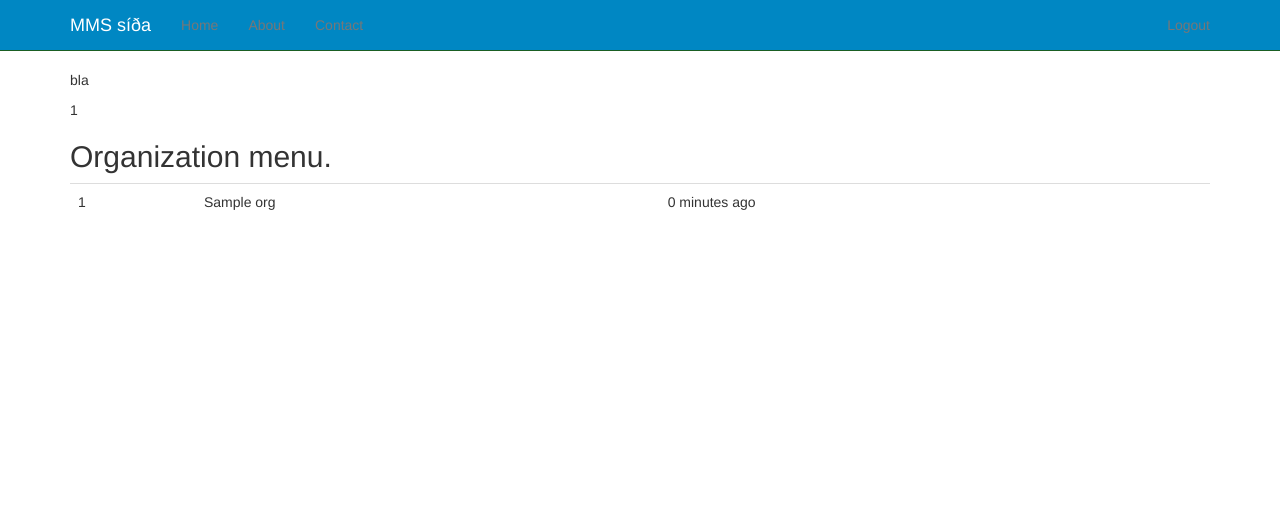
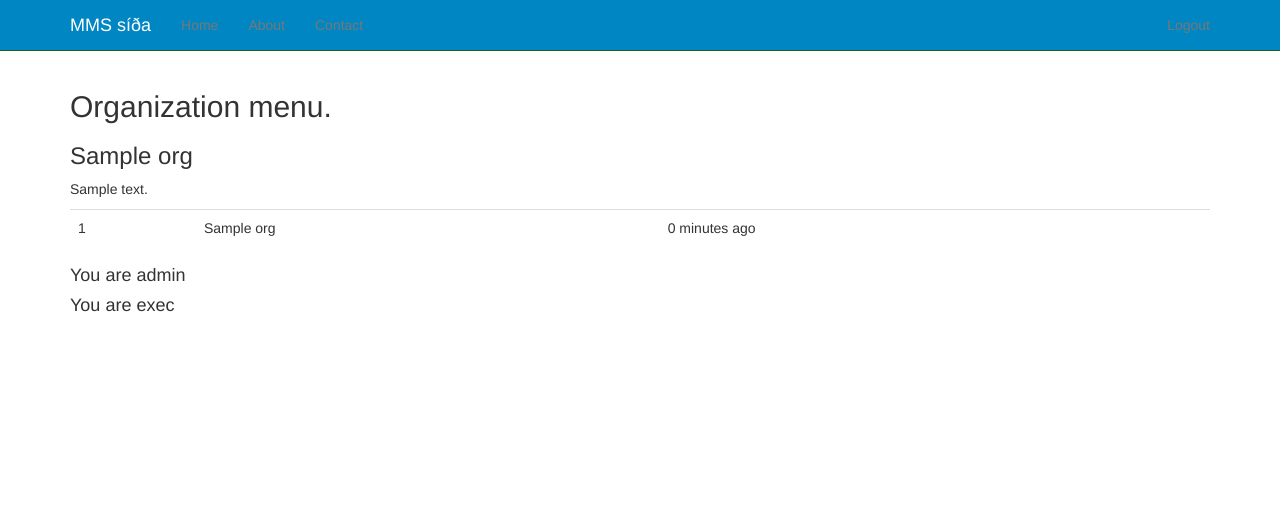
Before and after one commit to Bergurth/mms_django_grunnsida, a Django app: page /org/1/ in a window 1280 px wide. Shown: the top 511 px of the page. Run offline with Django 3.2, Linux system fonts and the light colour scheme; a user stored in the database is signed in; tables that the repository leaves empty hold one stand-in row (values such as "Sample post"); some libraries are stand-ins or nearby versions.

Commit message:
days changes on  org_view and views, .. some cleaning and development

```diff
--- a/src/newsletter/views.py
+++ b/src/newsletter/views.py
@@ -89,15 +89,6 @@
 
 def userDash(request):
 	if request.user.is_authenticated():
-		#print(SignUp.objects.all())
-		# i = 1
-		# for instance in SignUp.objects.all():
-		# 	print(i)
-		# 	print(instance.full_name)
-		# 	i += 1
-
-
-		#org_qs = Org.objects.filter(members=request.user.id)
 
 		org_qs = Org.objects.filter(members=request.user.id).order_by('name')
 
@@ -107,43 +98,54 @@
 			"user_id": str(request.user.id),
 			"orgs": org_qs,
 		}
-		"""
-			context = {
-				"queryset": queryset
-			}
 
-		return render(request, "home.html", context)
-		"""
 		return render(request, "user_dash.html", context)
+	else:
+		return redirect(settings.LOGIN_REDIRECT_URL)
 
 
 
 # information and managment for org members and admis, as well as exec
 def orgView(request, id):
 	if request.user.is_authenticated():
-		#print(SignUp.objects.all())
-		# i = 1
-		# for instance in SignUp.objects.all():
-		# 	print(i)
-		# 	print(instance.full_name)
-		# 	i += 1
-
 
 		org_qs = Org.objects.filter(members=request.user.id).filter(id=id).order_by('name')
 
+		if org_qs:
 
-		context = {
+			admin= False
 
-		"orginfo" : "bla",
-		"id": id,
-		"orgs": org_qs,
+			description = ''
 
-		}
+			if (org_qs):
+				description = org_qs[0].description
 
-		#org_qs = Org.objects.filter(members=request.user.id)
-		return render(request, "org_view.html", context)
+				admin = org_qs.filter(org_admins=request.user.id).filter(id=id)
+
+			 	is_exec = org_qs.filter(org_exec=request.user.id).filter(id=id)
+
+			context = {
+
+
+			"id": id,
+			"orgs": org_qs,
+			"org_description": description,
+			"is_admin": admin,
+			"is_exec": is_exec,
+
+			}
+
+			#org_qs = Org.objects.filter(members=request.user.id)
+			return render(request, "org_view.html", context)
+		else:
+			return redirect(settings.LOGIN_REDIRECT_URL)
+	else:
+		return redirect(settings.LOGIN_REDIRECT_URL)
 
 
 
 def orgs(request):
-	return redirect('newsletter.views.userDash')
+	if request.user.is_authenticated():
+		return redirect('newsletter.views.userDash')
+	else:
+		return redirect(settings.LOGIN_REDIRECT_URL)
--- a/src/templates/org_view.html
+++ b/src/templates/org_view.html
@@ -17,6 +17,13 @@
 
 	{% if orgs %}
 	<h2>Organization menu.</h2>
+	{% for instance in orgs %}
+		<h3>{{ instance.name }} </h3>
+	  <p> {{ instance.description }} </p>
+
+
+	{% endfor %}
+
 	<table class='table'>
 	{% for instance in orgs %}
 		<tr><td>{{ forloop.counter }}</td><td>{{ instance.name }}</td><td>{{ instance.timestamp|timesince }} ago</td></tr>
@@ -26,7 +33,19 @@
 
 	{% endif %}
 
+{% if is_admin %}
+	<h4> You are admin </h4>
+{% endif %}
+
+</hr>
+
+{% if is_exec %}
+	<h4> You are exec </h4>
+{% endif %}
+
  {% endif %}
 
 
+
+
 {% endblock %}
```
